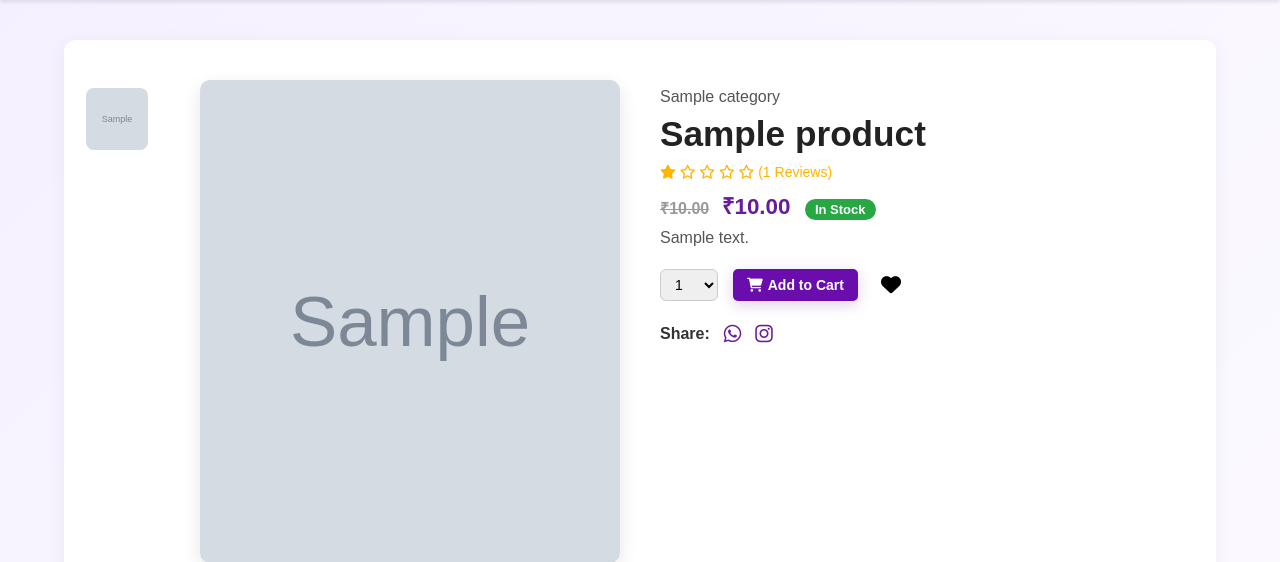
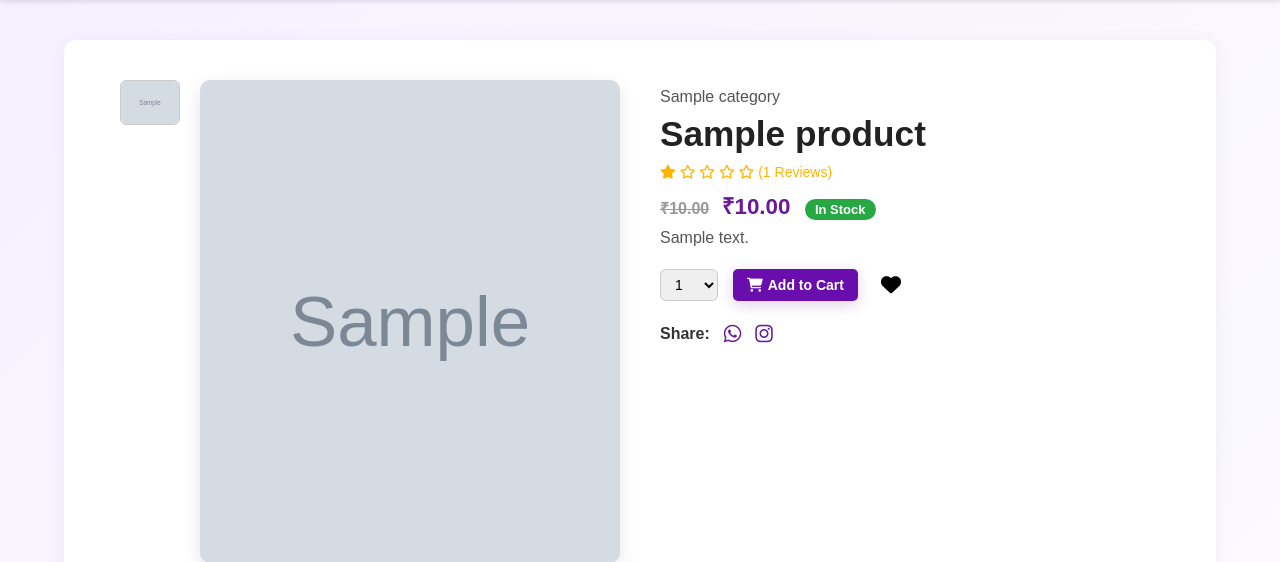
Before and after one commit to inno-vin/Swetha-collections, a Django app: a page that uses templates/store/base.html in a window 1280 px wide. Shown: the part 60-622 px from the top of the page. Run offline with Django 3.2, Linux system fonts and the light colour scheme; tables that the repository leaves empty hold one stand-in row (values such as "Sample post"); grey boxes marked "Sample" are stand-in pictures; data that the repository does not hold is empty; parts of the project's set-up code (start-up, migrations or seed data) failed here and were passed over; some libraries are stand-ins or nearby versions.

Commit message:
thumbnails css

```diff
--- a/static/product_details.css
+++ b/static/product_details.css
@@ -49,33 +49,21 @@ body {
 }
 
 /* Thumbnails (desktop column) */
-/* MOBILE: thumbnails = one-row, horizontal scroll */
 .thumbnail-gallery {
   display: flex;
-  flex-direction: row;
-  flex-wrap: nowrap;       /* stay in one row */
-  gap: 8px;
-  overflow-x: auto;        /* scroll only inside the strip */
-  overflow-y: hidden;
-  -webkit-overflow-scrolling: touch;
-  scroll-snap-type: x proximity;
-  width: 100%;
-  max-width: 420px;
-  margin: 8px auto 0;
-  padding: 0 2px 6px;
+  flex-direction: column;
+  gap: 10px;
 }
 .thumbnail-gallery img {
-  flex: 0 0 auto;          /* don't shrink */
-  width: 62px;
-  height: 62px;
-  object-fit: cover;
-  border-radius: 8px;
-  scroll-snap-align: center;
+  width: 60px;
+  height: auto;
+  cursor: pointer;
+  border-radius: 6px;
+  border: 1px solid #ccc;
+  transition: transform 0.3s ease;
 }
-/* optional: hide scrollbar */
-.thumbnail-gallery::-webkit-scrollbar { display: none; }
-.thumbnail-gallery { scrollbar-width: none; }
-
+.thumbnail-gallery img:hover { transform: scale(1.1); }
+.thumbnail.active { border: 2px solid #6a1b9a; }
 
 /* Desktop zoom bits (hidden by default; enabled via JS if you want) */
 #zoom-lens {
```
Also changed, not shown: other parts of static/product_details.css (+16 -10 lines). Lines whose indentation alone changed are shown as unchanged.
